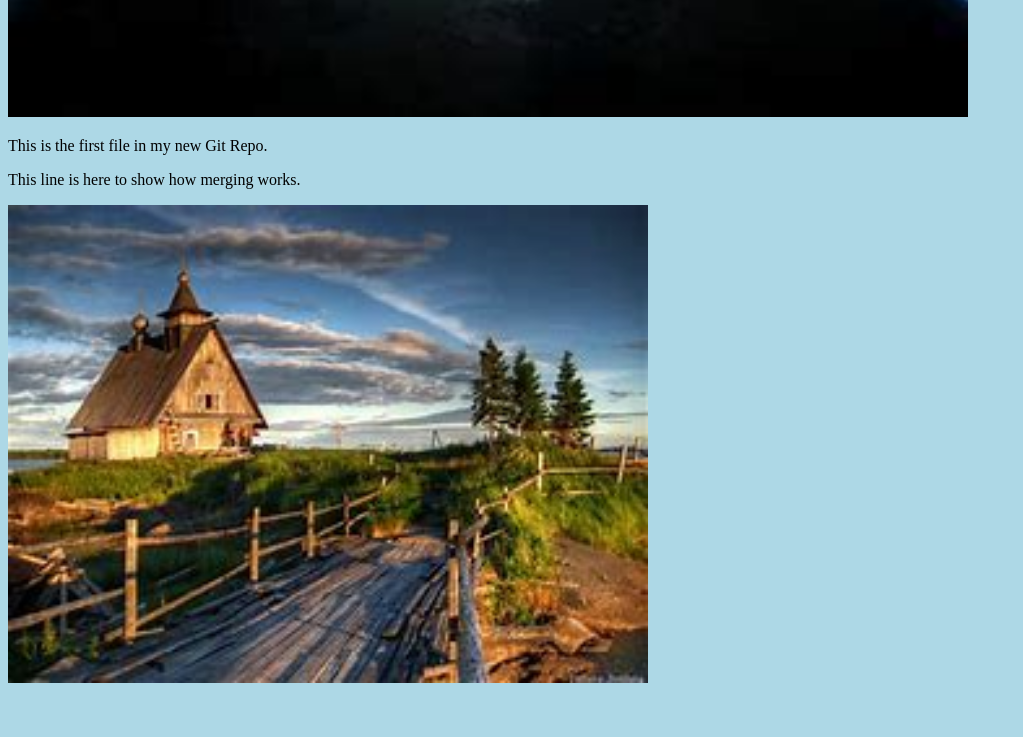
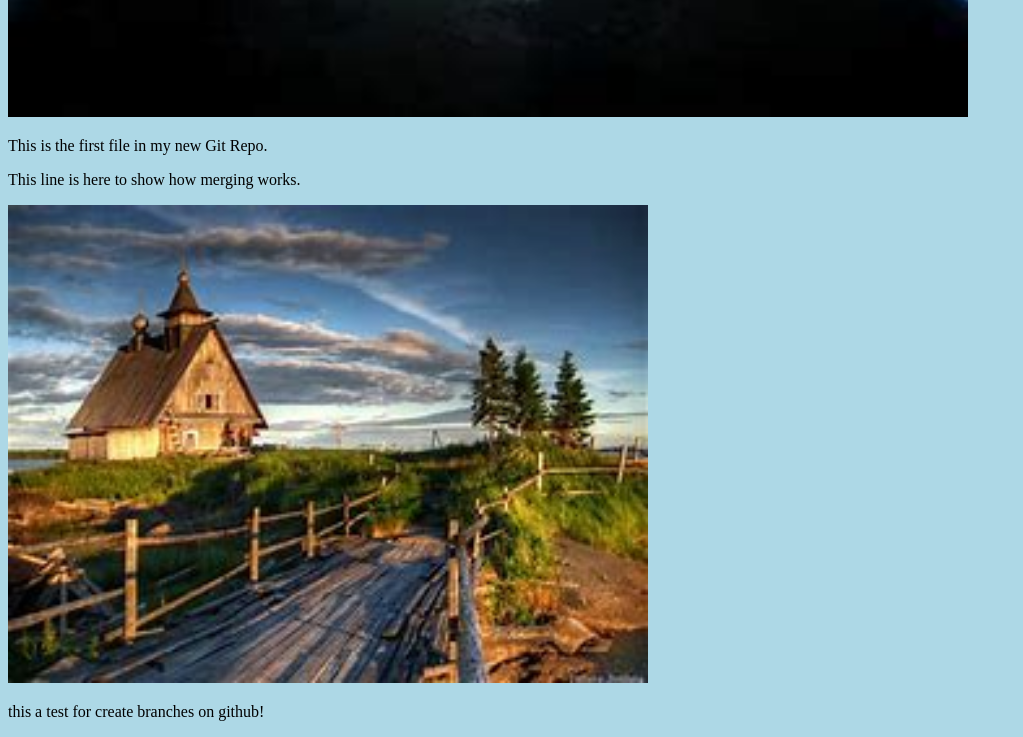
Before and after one commit to saliyar1021/hello-world, a plain HTML site: page index.html in a window 1280 px wide. Shown: the part 576-1313 px from the top of the page, without its empty margins (0-1023 px from the left). Before the commit the page ends 1271 px from the top, so only its background shows below. Drawn offline with Linux system fonts and the light colour scheme.

Commit message:
test for create branch on github

```diff
--- a/index.html
+++ b/index.html
@@ -11,6 +11,7 @@
 <p>This is the first file in my new Git Repo.</p>
 <p>This line is here to show how merging works.</p>
 <div><img src="nature-in-every-where.jpg" alt="Hello Git" style="width:100%;max-width:640px"></div>
+  <p>this a test for create branches on github!</p>
 
 </body>
 </html>
```
